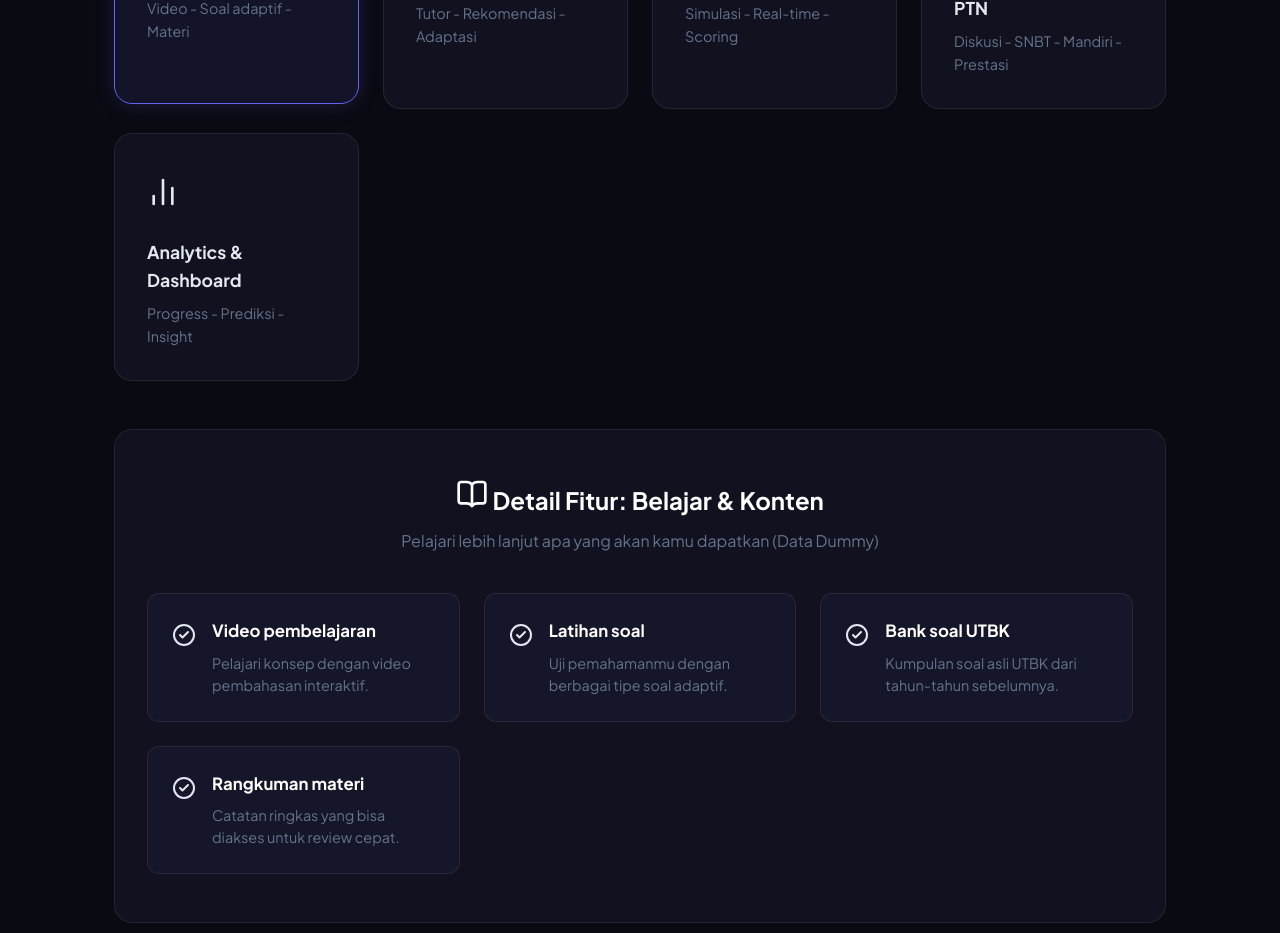
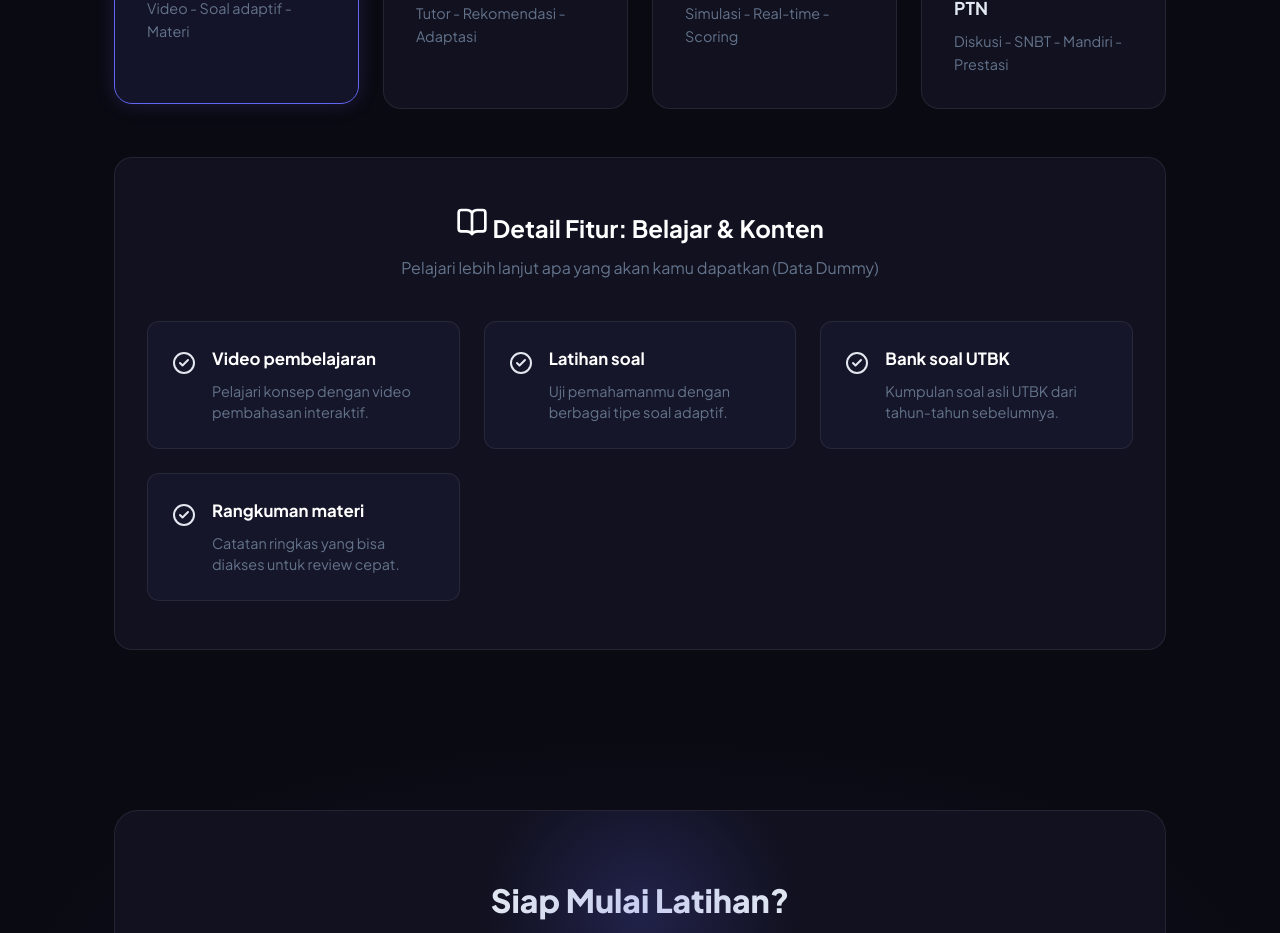
Before and after one commit to belidermawan01-create/UTBK-Frontend, a React (Vite) app: page / in a window 1280 px wide. Shown: the part 1180-2113 px from the top of the page. Built offline with nearby package versions, Linux system fonts and the light colour scheme.

Commit message:
edit landing page

```diff
--- a/src/pages/Landing.jsx
+++ b/src/pages/Landing.jsx
@@ -106,30 +106,6 @@ const features = [
       {
         title: "Jalur Prestasi",
         desc: "Persyaratan dan panduan seleksi melalui nilai rapor/prestasi.",
-      },
-    ],
-  },
-  {
-    id: "analytic",
-    icon: <BarChart2 size={32} />,
-    title: "Analytics & Dashboard",
-    desc: "Progress - Prediksi - Insight",
-    subFeatures: [
-      {
-        title: "Dashboard belajar",
-        desc: "Pantau aktivitas dan statistik belajarmu dalam satu tampilan.",
-      },
-      {
-        title: "Prediksi kelulusan",
-        desc: "Hitung peluang lolos di jurusan tujuan dari skor tryout.",
-      },
-      {
-        title: "Analisis kelemahan",
-        desc: "Ketahui topik mana yang paling butuh porsi latihan lebih.",
-      },
-      {
-        title: "Laporan mingguan",
-        desc: "Rangkuman perkembangan belajarmu setiap minggunya.",
       },
     ],
   },
```
